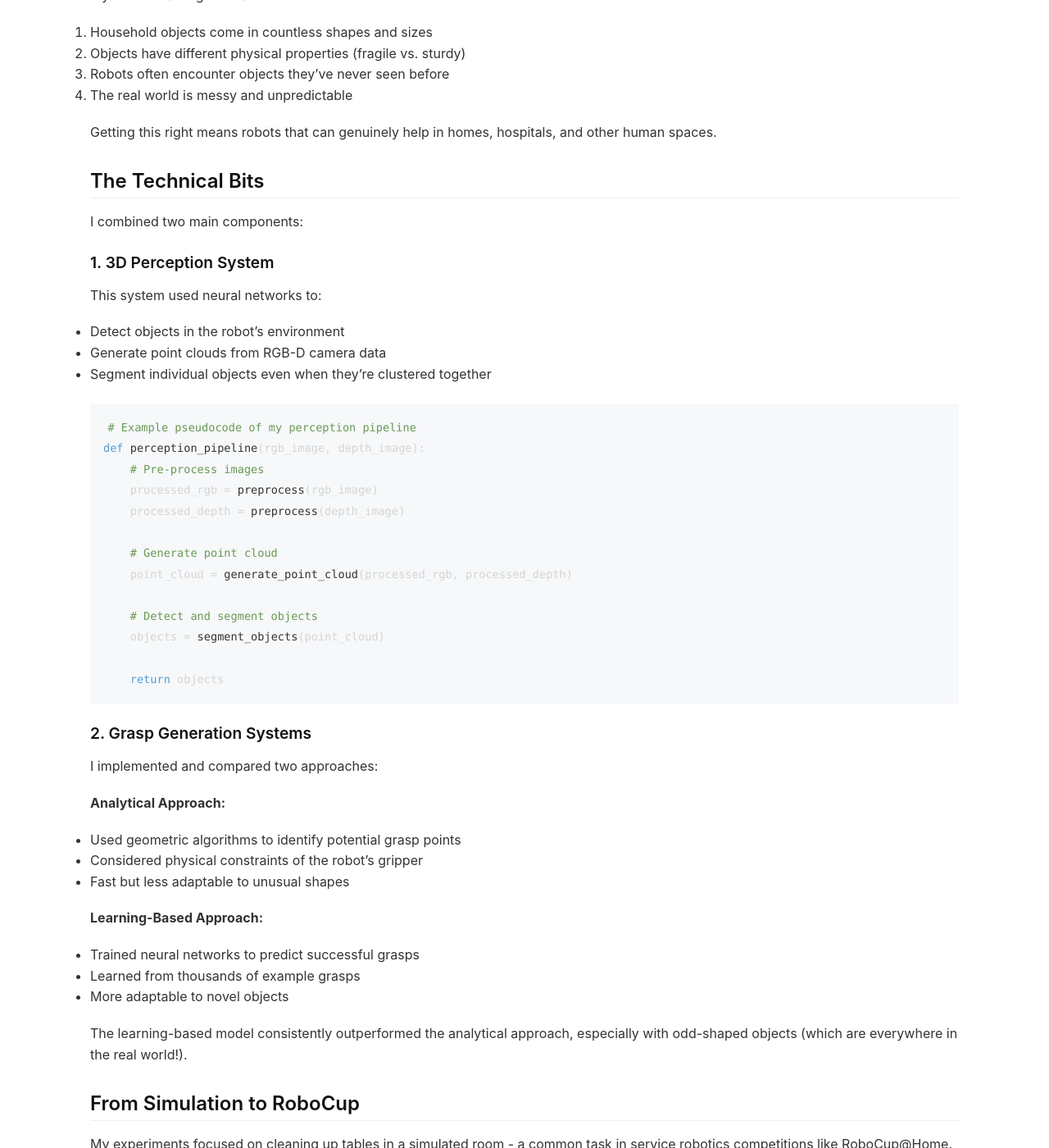
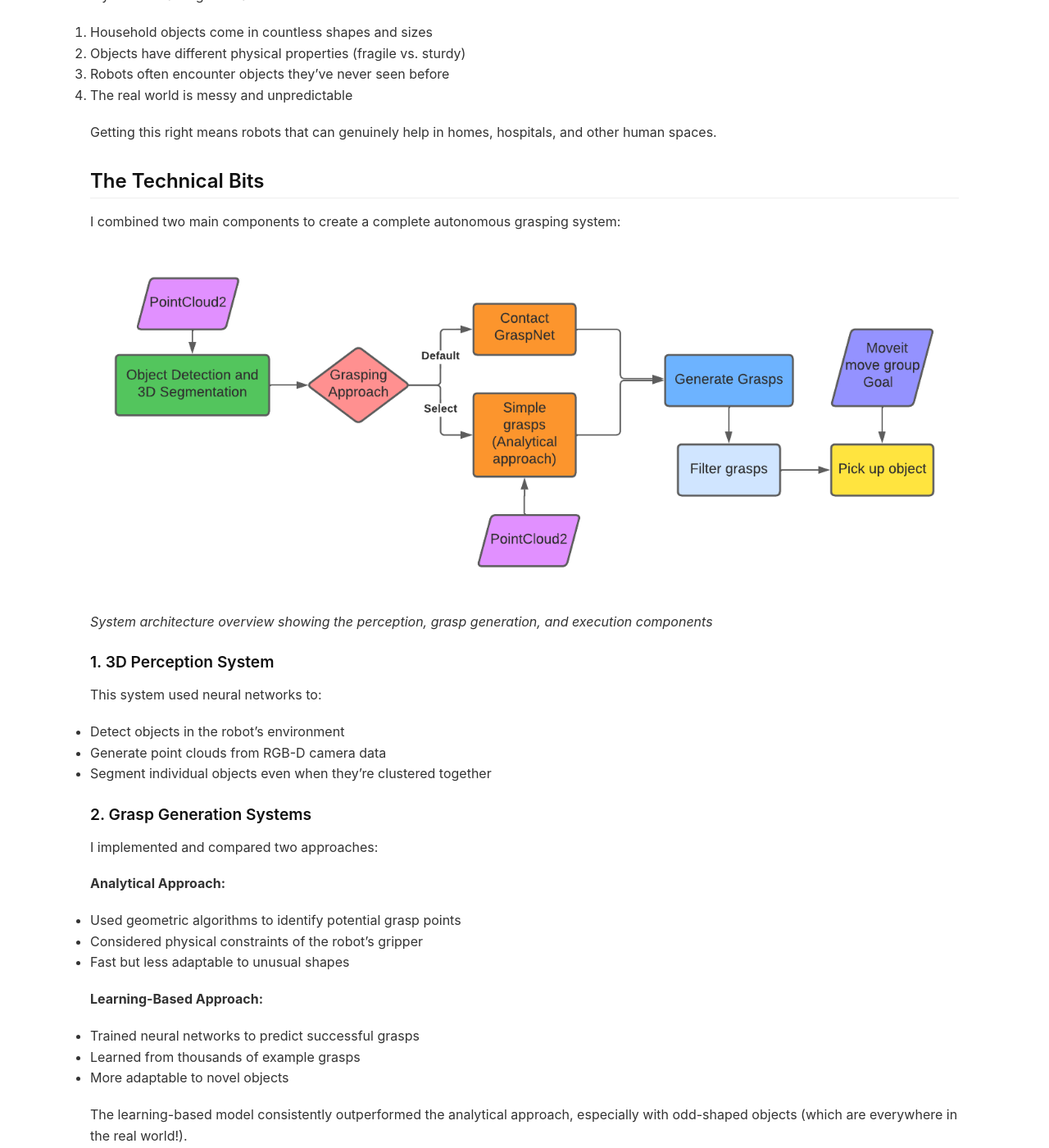
Before and after one commit to jucamohedano/jucamohedano.github.io, a Jekyll site: the page built from _posts/2022-05-01-bsc-thesis-robot-grasping.md, in a window 1280 px wide and 1400 px high, scrolled down 1131 px. Shown: the whole window at 82% size. Built offline with Jekyll 4.4.1, drawn with Linux system fonts in a browser that asks for light colours.

Commit message:
update BSc thesis post

````diff
--- a/_posts/2022-05-01-bsc-thesis-robot-grasping.md
+++ b/_posts/2022-05-01-bsc-thesis-robot-grasping.md
@@ -34,29 +34,16 @@ Getting this right means robots that can genuinely help in homes, hospitals, and
 
 ## The Technical Bits
 
-I combined two main components:
+I combined two main components to create a complete autonomous grasping system:
+
+![System Overview Diagram](/assets/images/system_overview.png)
+*System architecture overview showing the perception, grasp generation, and execution components*
 
 ### 1. 3D Perception System
 This system used neural networks to:
 - Detect objects in the robot's environment
 - Generate point clouds from RGB-D camera data
 - Segment individual objects even when they're clustered together
-
-```python
-# Example pseudocode of my perception pipeline
-def perception_pipeline(rgb_image, depth_image):
-    # Pre-process images
-    processed_rgb = preprocess(rgb_image)
-    processed_depth = preprocess(depth_image)
-
-    # Generate point cloud
-    point_cloud = generate_point_cloud(processed_rgb, processed_depth)
-
-    # Detect and segment objects
-    objects = segment_objects(point_cloud)
-
-    return objects
-```
 
 ### 2. Grasp Generation Systems
 
````
Also changed, not shown: assets/images/system_overview.png (added).
